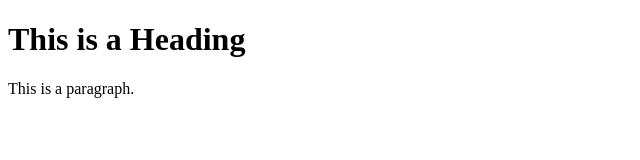
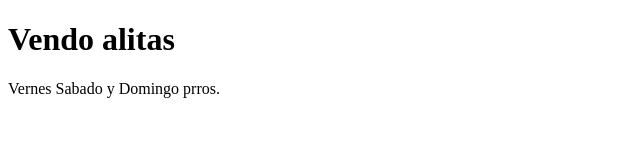
Before and after one commit to Gera202/Gera202.github.io, a plain HTML site: page index.html in a window 1280 px wide. Shown: the whole page, without its empty margins (0-640 px from the left). Drawn offline with Linux system fonts and the light colour scheme.

Commit message:
Update index.html

```diff
--- a/index.html
+++ b/index.html
@@ -1,12 +1,12 @@
 <!DOCTYPE html>
 <html>
 <head>
-<title>Page Title</title>
+<title>Gerardo Enriquez</title>
 </head>
 <body>
 
-<h1>This is a Heading</h1>
-<p>This is a paragraph.</p>
+<h1>Vendo alitas</h1>
+<p> Vernes Sabado y Domingo prros.</p>
 
 </body>
 </html>
```
